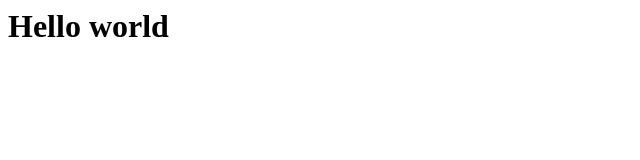
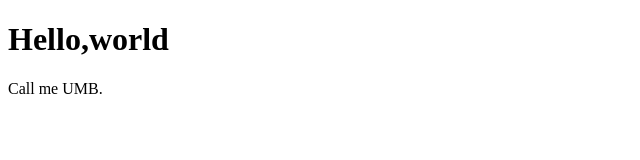
Before and after one commit to AnxhelaCeka/Website, a plain HTML site: page index.html in a window 1280 px wide. Shown: the whole page, without its empty margins (0-640 px from the left). Drawn offline with Linux system fonts and the light colour scheme.

Commit message:
Shtojme permbajtje me te gjere

```diff
--- a/index.html
+++ b/index.html
@@ -1 +1,9 @@
-<h1>Hello world</h1>
+<!DOCTYPE html>
+<html>
+<head>
+<title></title>
+<body>
+<h1>Hello,world</h1>
+<p>Call me UMB.</p>
+</body>
+</html>
```
